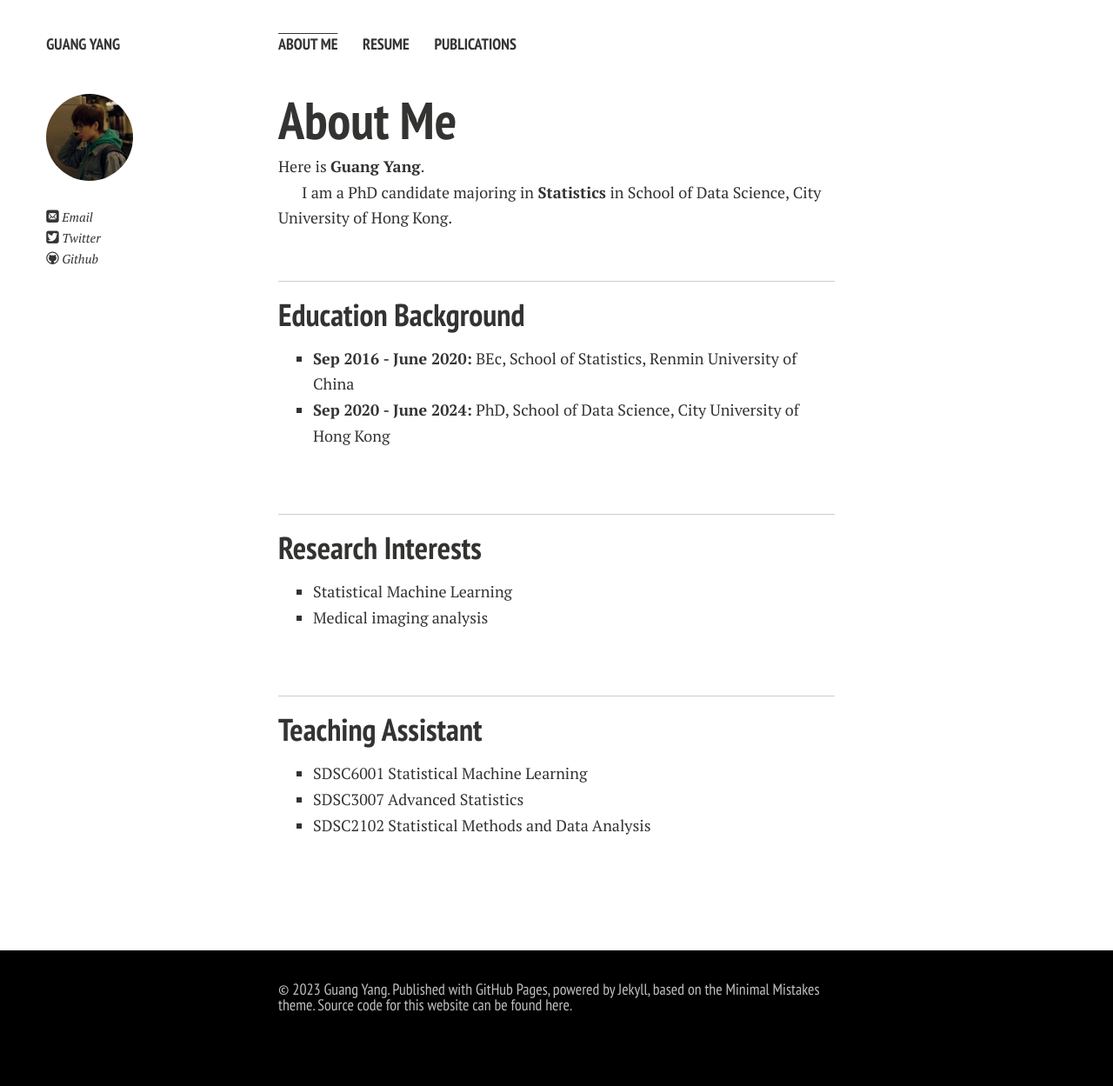
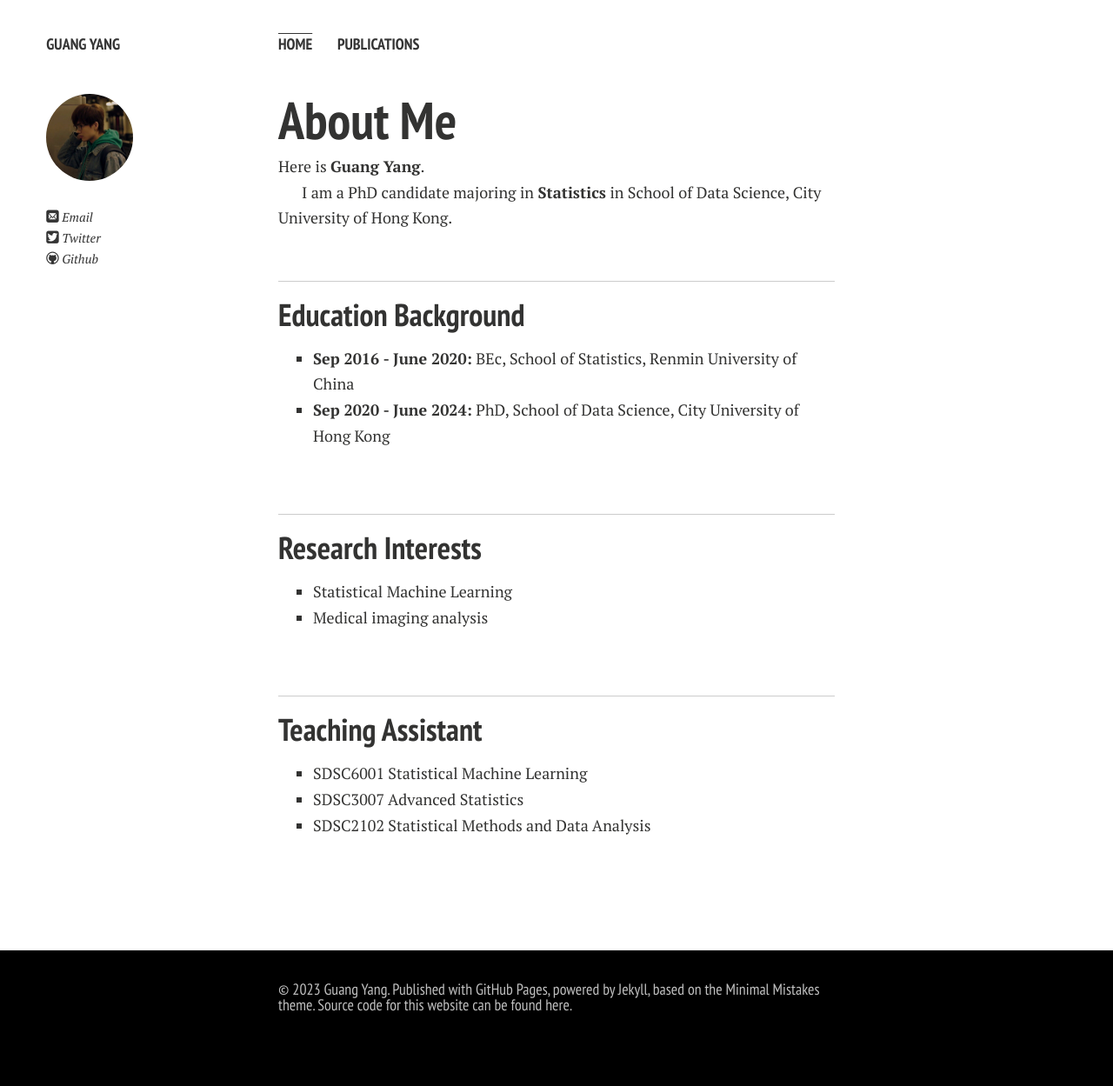
Before and after one commit to YLKnight/YLKnight.github.io, a Jekyll site: the page built from index.md, in a window 1280 px wide. Shown: the whole page at 87% size. Built offline with Jekyll 4.4.1, drawn with Linux system fonts in a browser that asks for light colours; nearby versions of some CDN libraries; comment, search, counter and statistics services are not loaded; a style sheet for code colours, icons or effects is not loaded; our own code applies the rules of GitHub Pages for plain Markdown files.

Commit message:
Update _config.yml

```diff
--- a/_config.yml
+++ b/_config.yml
@@ -25,10 +25,8 @@ google_verify: "SkiyuGpJOKT74vv5GmXLvYXXDkXy4v8VWPtbelYz3Hs"
 # Links to include in top navigation
 # For external links add external: true
 links:
-  - title: About Me
+  - title: Home
     url: /
-  - title: Resume
-    url: /file/CV-HanlinCAI.pdf
   - title: Publications
     url: /publications/
 
```
